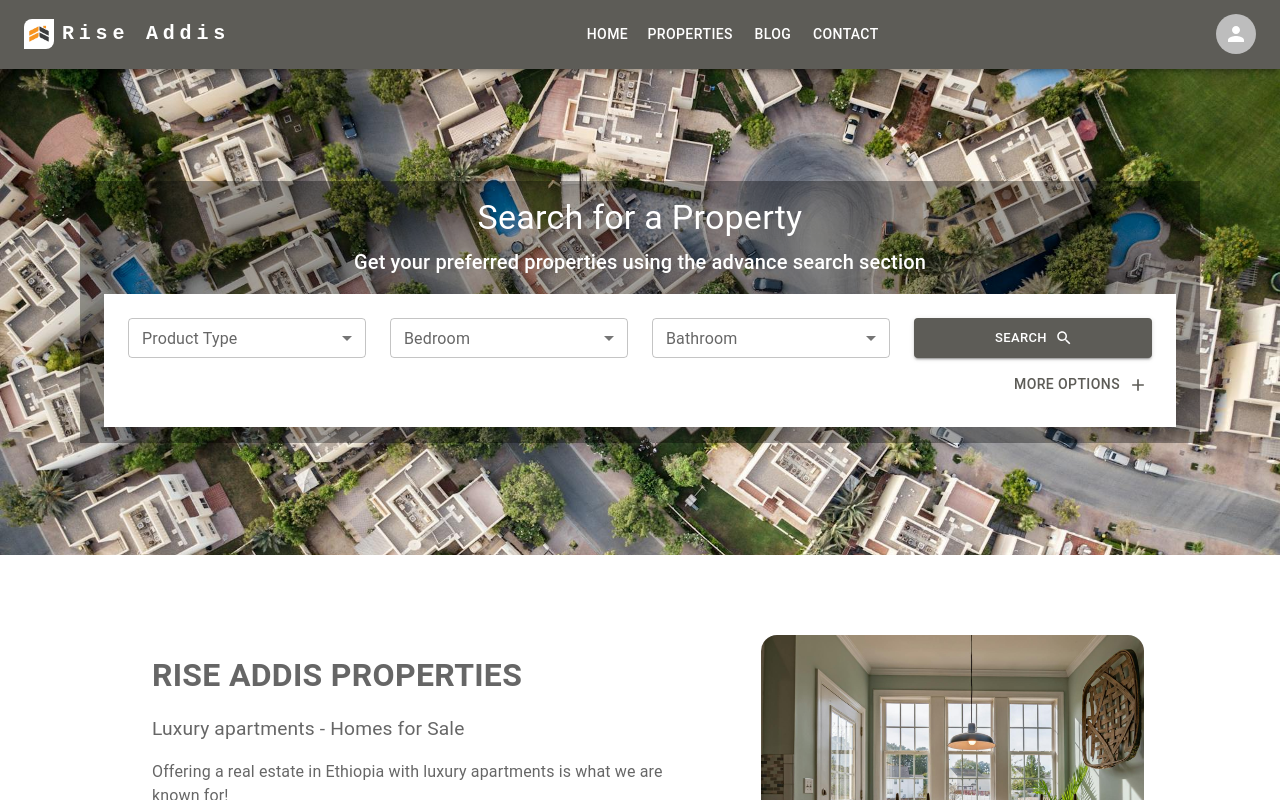
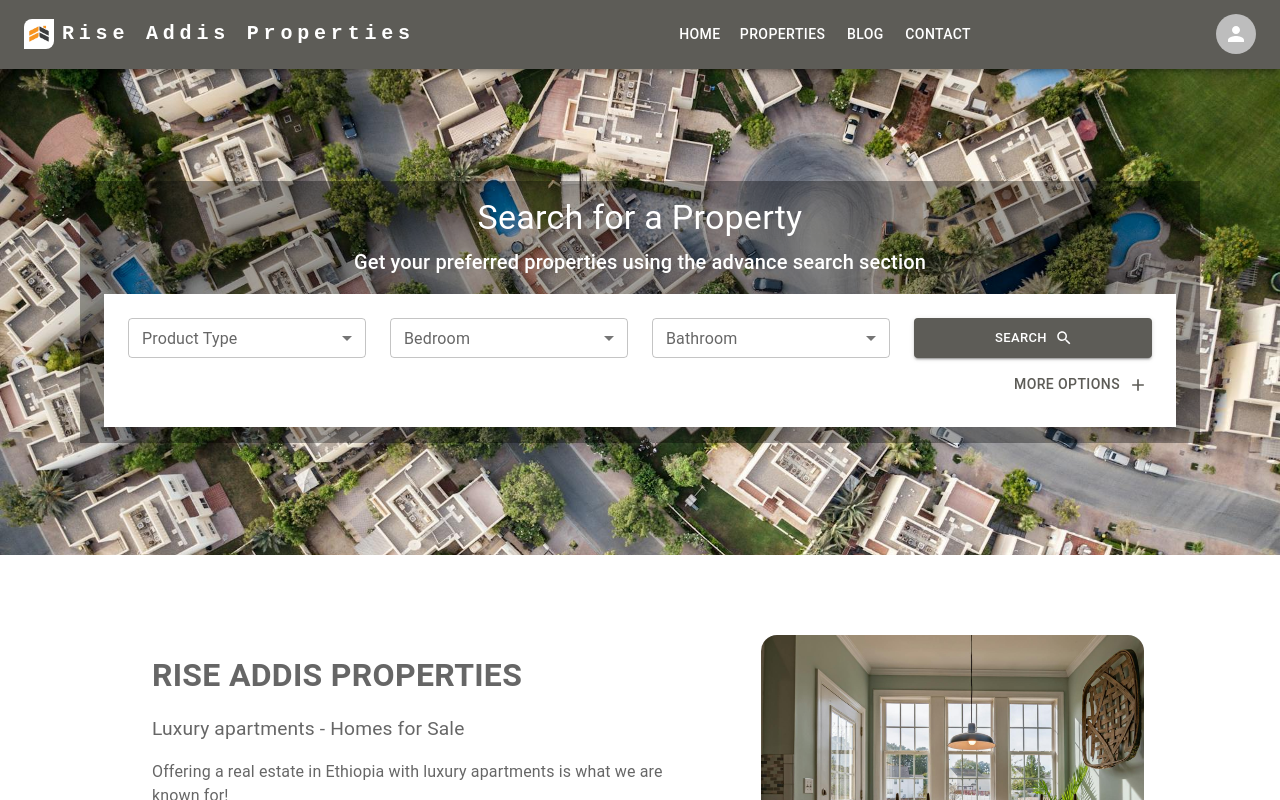
Before and after one commit to Melka1/riseaddis-realestate, a Next.js app: page / in a window 1280 px wide. Shown: the top 800 px of the page. Built offline with nearby package versions, Linux system fonts and the light colour scheme.

Commit message:
Update Menubar.jsx

```diff
--- a/src/components/Home/Menubar.jsx
+++ b/src/components/Home/Menubar.jsx
@@ -93,7 +93,7 @@ function ResponsiveAppBar({ type }) {
               textDecoration: "none",
             }}
           >
-            Rise Addis
+            Rise Addis Properties
           </Typography>
 
           <Box sx={{ flexGrow: 1, display: { xs: "flex", md: "none" } }}>
```
